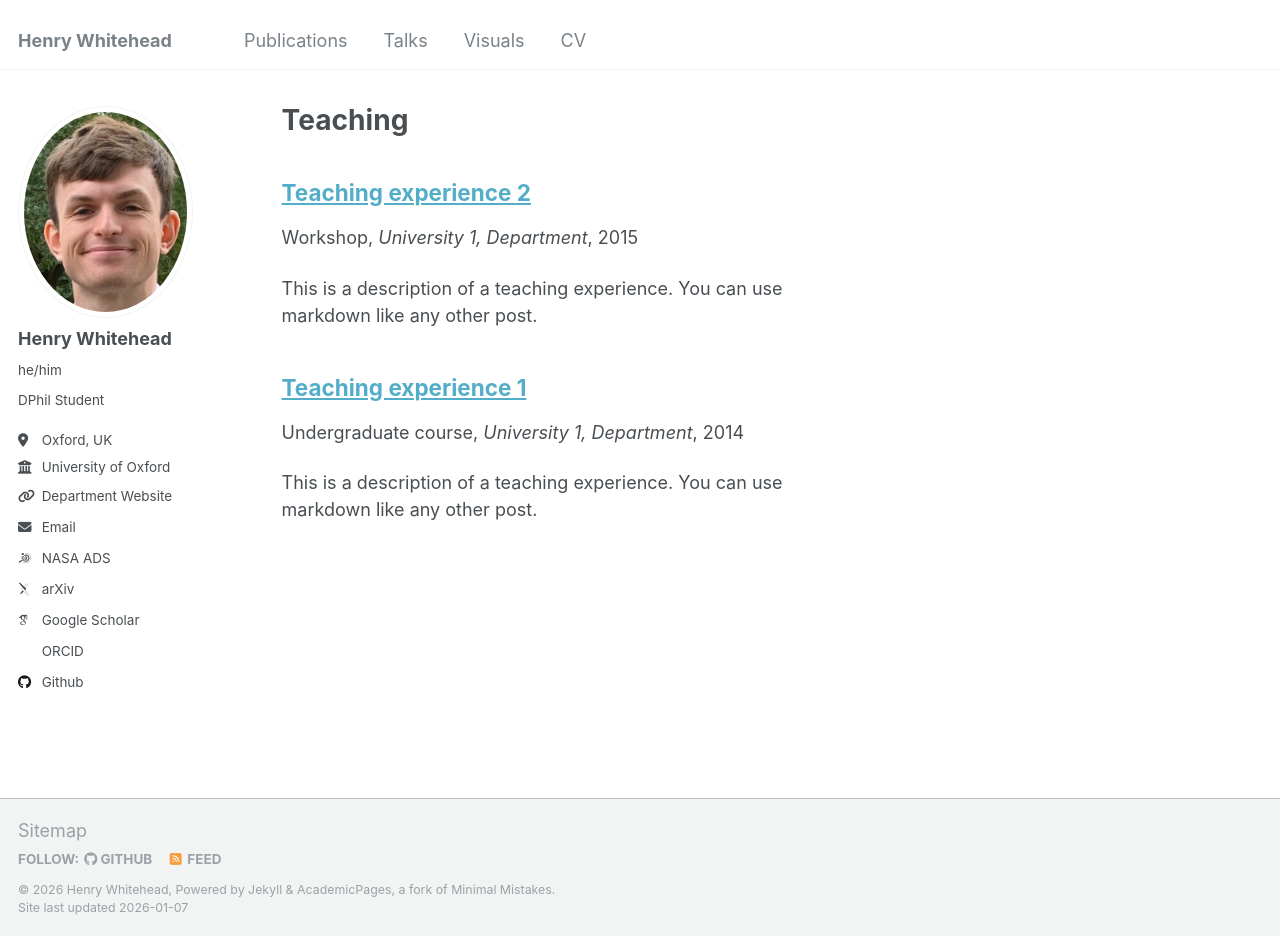
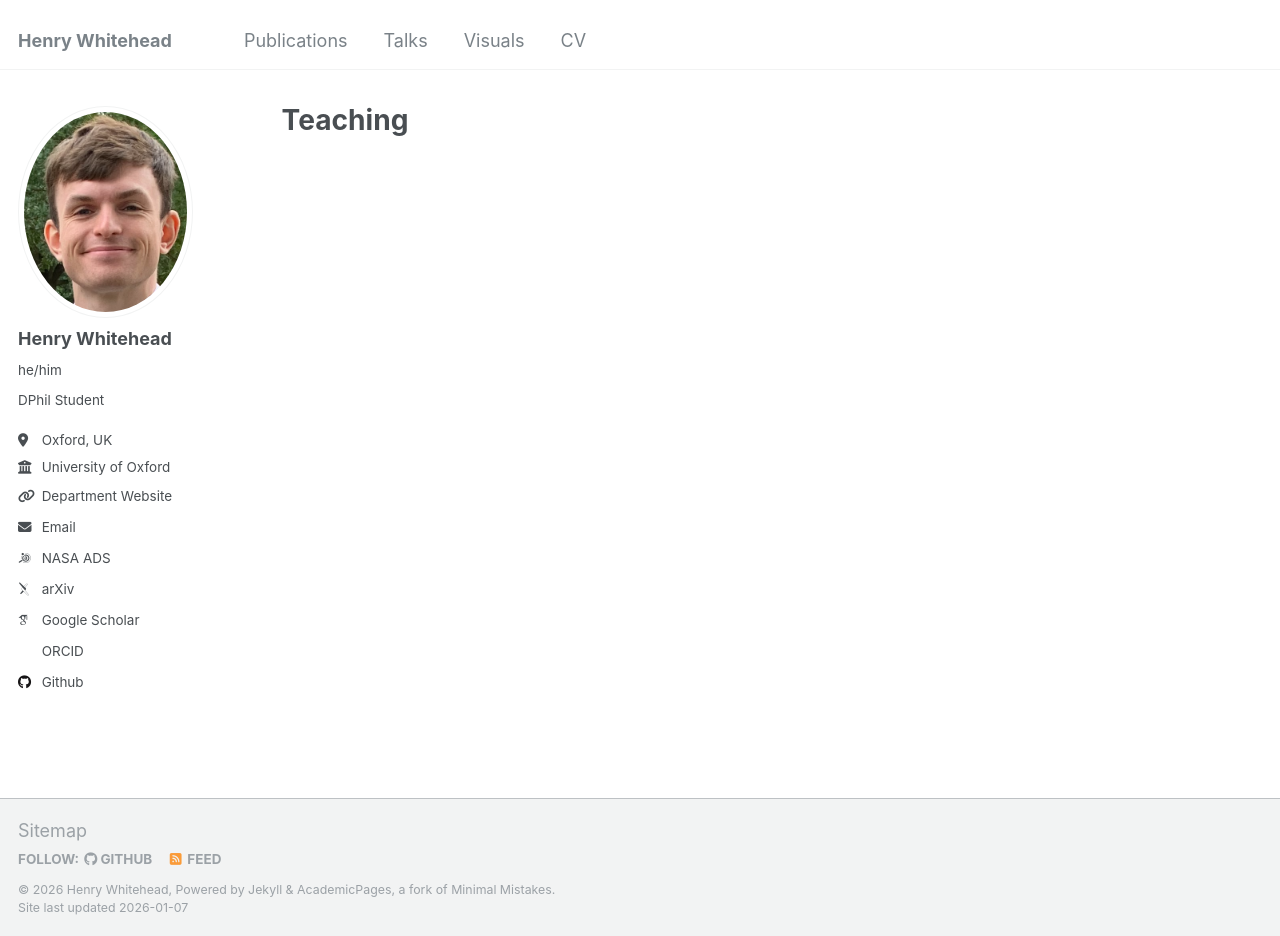
Before and after one commit to hwhitehead/hwhitehead.github.io, a Jekyll site: the page built from _pages/teaching.html, in a window 1280 px wide and 936 px high. Built offline with Jekyll 4.4.1, drawn with Linux system fonts in a browser that asks for light colours; some web fonts are replaced.

Commit message:
forced map display

```diff
--- a/_pages/talks.html
+++ b/_pages/talks.html
@@ -5,11 +5,13 @@
 author_profile: true
 ---
 
-{% if site.talkmap_link == true %}
+<!-- {% if site.talkmap_link == true %}
 
 <p style="text-decoration:underline;"><a href="/talkmap.html">See a map of all the places I've given a talk!</a></p>
 
-{% endif %}
+{% endif %} -->
+
+<iframe src="/talkmap/map.html" height="700" width="850" style="border:none;"></iframe>
 
 {% for post in site.talks reversed %}
   {% include archive-single-talk.html %}
--- a/_teaching/2014-spring-teaching-1.md
+++ /dev/null
@@ -1,20 +0,0 @@
----
-title: "Teaching experience 1"
-collection: teaching
-type: "Undergraduate course"
-permalink: /teaching/2014-spring-teaching-1
-venue: "University 1, Department"
-date: 2014-01-01
-location: "City, Country"
----
-
-This is a description of a teaching experience. You can use markdown like any other post.
-
-Heading 1
-======
-
-Heading 2
-======
-
-Heading 3
-======
--- a/_teaching/2015-spring-teaching-2.md
+++ /dev/null
@@ -1,20 +0,0 @@
----
-title: "Teaching experience 2"
-collection: teaching
-type: "Workshop"
-permalink: /teaching/2015-spring-teaching-1
-venue: "University 1, Department"
-date: 2015-01-01
-location: "City, Country"
----
-
-This is a description of a teaching experience. You can use markdown like any other post.
-
-Heading 1
-======
-
-Heading 2
-======
-
-Heading 3
-======
```
